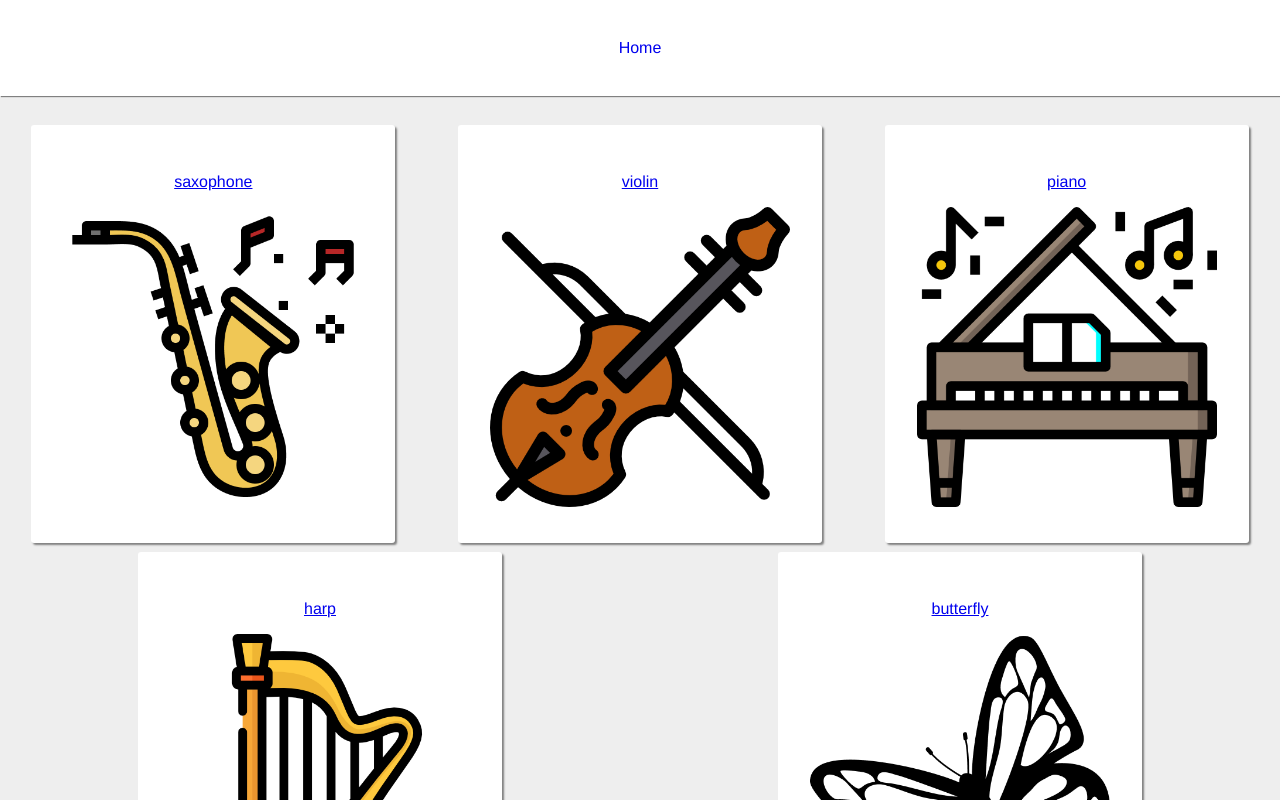
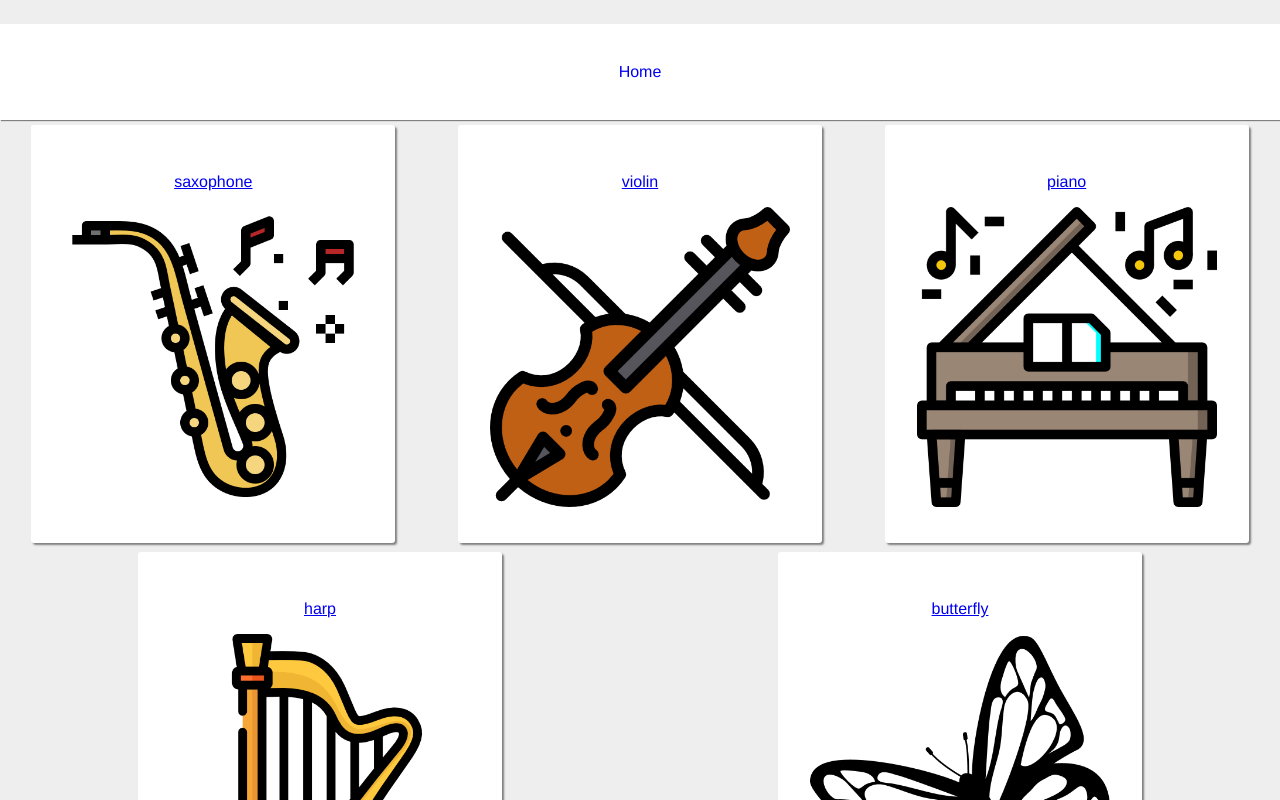
Before and after one commit to meko3/3dviewer, a Vue app: page / in a window 1280 px wide. Shown: the top 800 px of the page. Built offline with nearby package versions, Linux system fonts and the light colour scheme; what troisjs would draw is missing.

Commit message:
[fix] remove header from viewer

```diff
--- a/package.json
+++ b/package.json
@@ -1,6 +1,6 @@
 {
   "name": "3dviewer",
-  "version": "1.0.1",
+  "version": "1.0.2",
   "scripts": {
     "dev": "vite --config vite.config.js",
     "build": "vite build --config vite.config.js"
--- a/src/App.vue
+++ b/src/App.vue
@@ -1,8 +1,5 @@
 <template>
   <div>
-    <div id="header">
-        <router-link to="/">Home</router-link>
-    </div>
     <div id="body">
       <router-view />
     </div>
@@ -29,7 +26,4 @@ export default {
     }
   touch-action: none;
 }
-#body {
-  margin-bottom: 3vh;
-}
 </style>
--- a/src/views/Home.vue
+++ b/src/views/Home.vue
@@ -1,5 +1,8 @@
 <template>
     <div class="home">
+        <div id="header">
+            <router-link to="/">Home</router-link>
+        </div>
         <div class="card-list">
             <Card v-for="model in models" :key="model.id">
                 <router-link :to="'/viewer?id='+model.id">
@@ -30,6 +33,7 @@ export default {
 <style lang="scss">
 .home {
   margin-top: 3vh;
+  margin-bottom: 3vh;
 }
 .card-list {
     display: flex;
```
Also changed, not shown: 5 other files (tests, documents, lock files or other folders).
